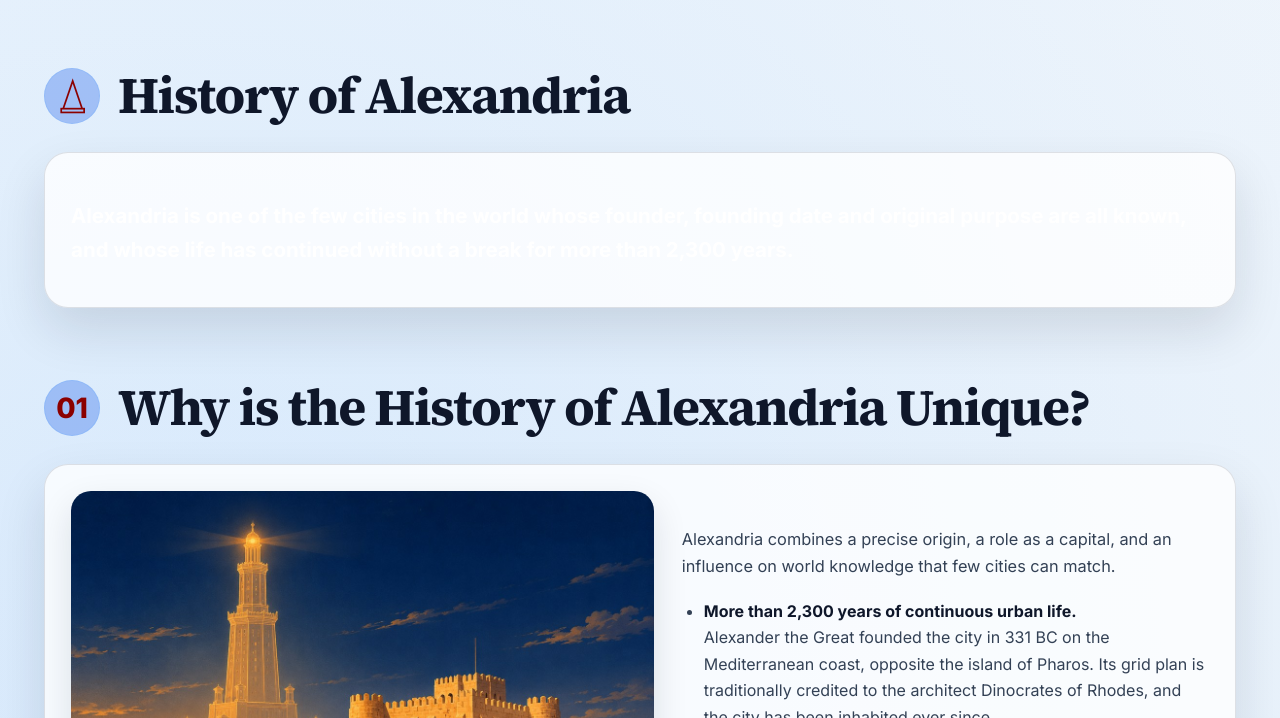
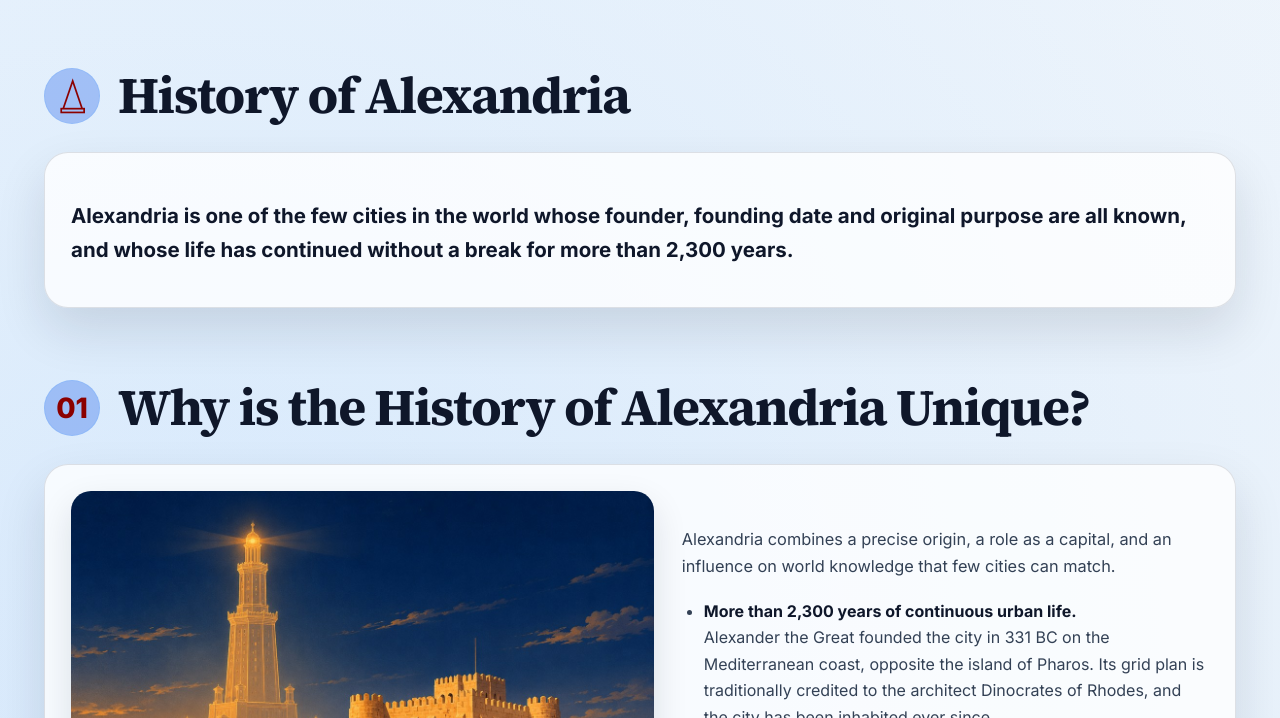
Before and after one commit to Omar-Keshk/Omar-Keshk.github.io, a plain HTML site: page history.html in a window 1280 px wide. Shown: the part 82-800 px from the top of the page. Drawn offline with Linux system fonts and the light colour scheme.

Commit message:
Update history.html

```diff
--- a/history.html
+++ b/history.html
@@ -96,6 +96,8 @@
     .alex-timeline .era-date{display:block;font-weight:700;color:#2563eb;font-size:.9rem}
     .alex-timeline h3{margin:2px 0 4px;font-size:1.1rem;color:#0f172a}
     .alex-timeline p{margin:0;color:#334155}
+    .research-text .lead {
+      color: #0f172a !important;}
   </style>
 </head>
 
```
